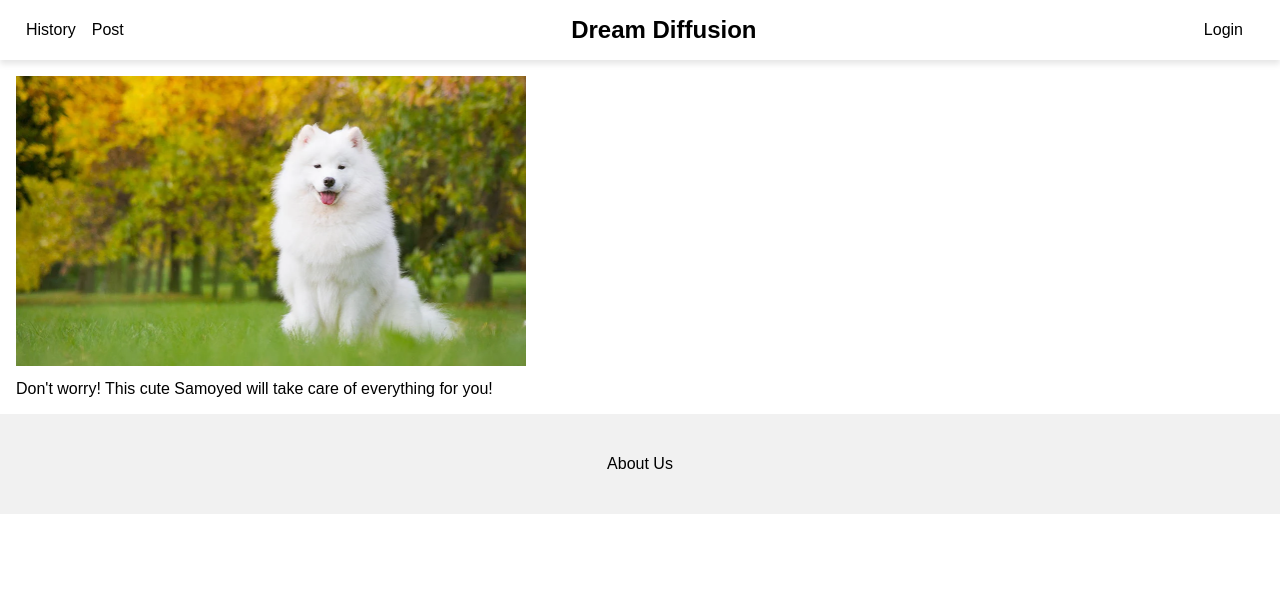
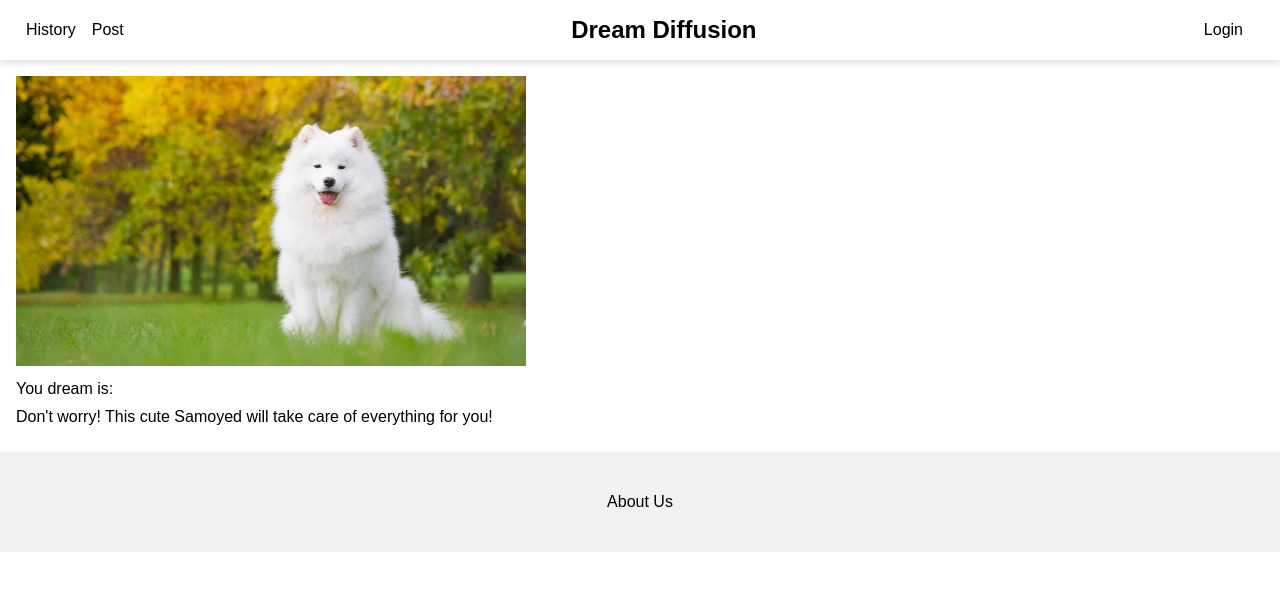
Before and after one commit to Willis1118/AIT_final_project, a Next.js app: page /posts/post in a window 1280 px wide. Shown: the top 590 px of the page. Built offline with nearby package versions, Linux system fonts and the light colour scheme.

Commit message:
form update

```diff
--- a/pages/posts/post.js
+++ b/pages/posts/post.js
@@ -6,7 +6,7 @@ import Image from "next/image";
 import styles from '../../styles/post.module.css';
 import Layout from "../../components/layout";
 
-// export function getServerSideProps( context ){
+// export async function getServerSideProps( context ){
 //     const { id } = context.query;
 
 //     return {
@@ -17,9 +17,12 @@ import Layout from "../../components/layout";
 // }
 
 export default function Post({ id }){
+
+    const { query } = useRouter();
+
     return (
         <Layout>
-            <div className={styles.post}>
+            <div>
                 <Image
                     priority
                     src="/image/Samoyed.png"
@@ -28,7 +31,8 @@ export default function Post({ id }){
                     alt=""
                     className={styles.img}
                 />
-                <p>Don't worry! This cute Samoyed will take care of everything for you!</p>
+                <p className={styles.post}>You dream is: {query.prompt}</p>
+                <p className={styles.post}>Don't worry! This cute Samoyed will take care of everything for you!</p>
             </div>
         </Layout>
     )
--- a/styles/post.module.css
+++ b/styles/post.module.css
@@ -1,6 +1,5 @@
 .post {
-    margin-left: auto;
-    margin-right: auto;
+    margin-bottom: 10px;
 }
 
 .img {
```
Also changed, not shown: pages/index.js (+20 -21 lines).
